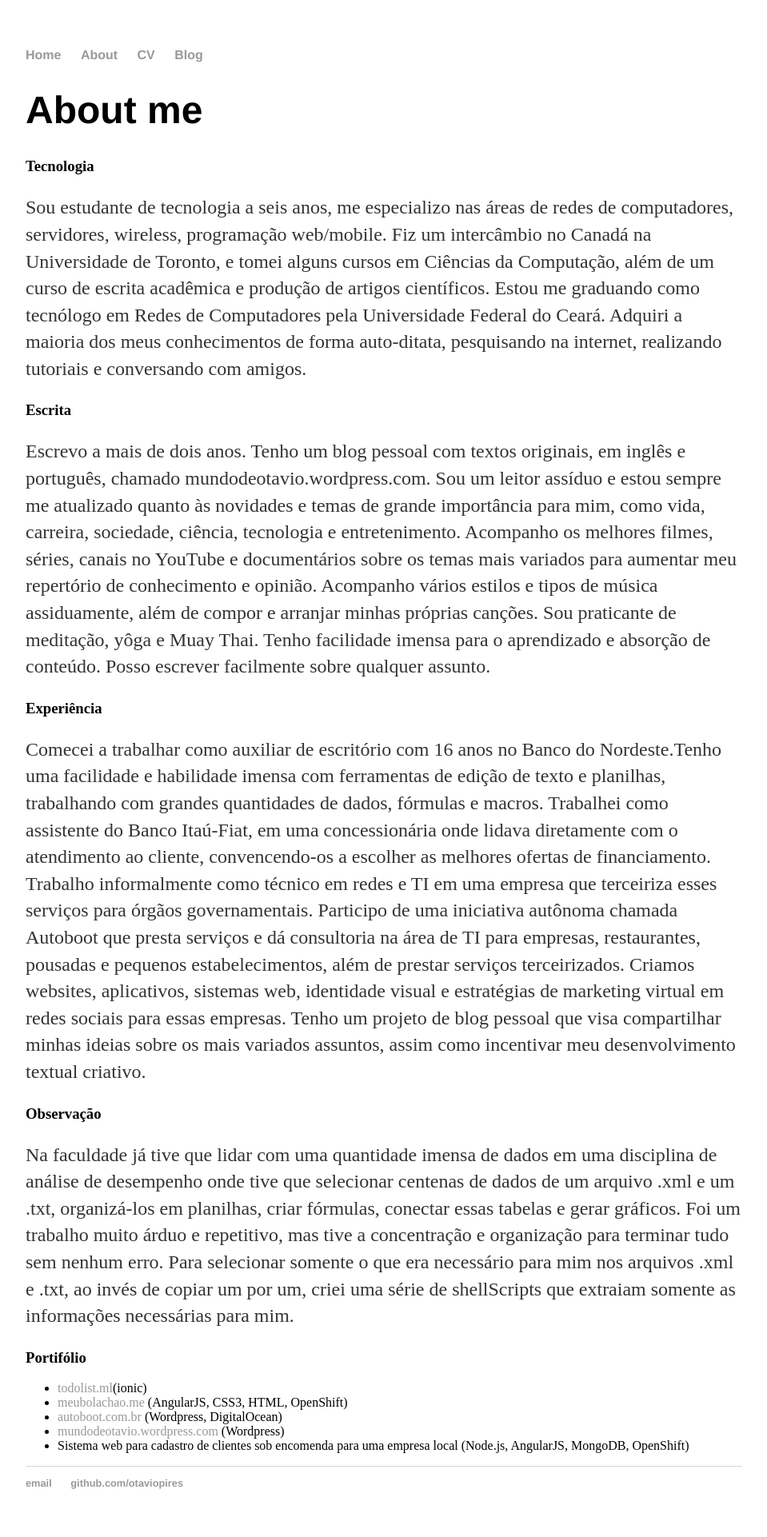
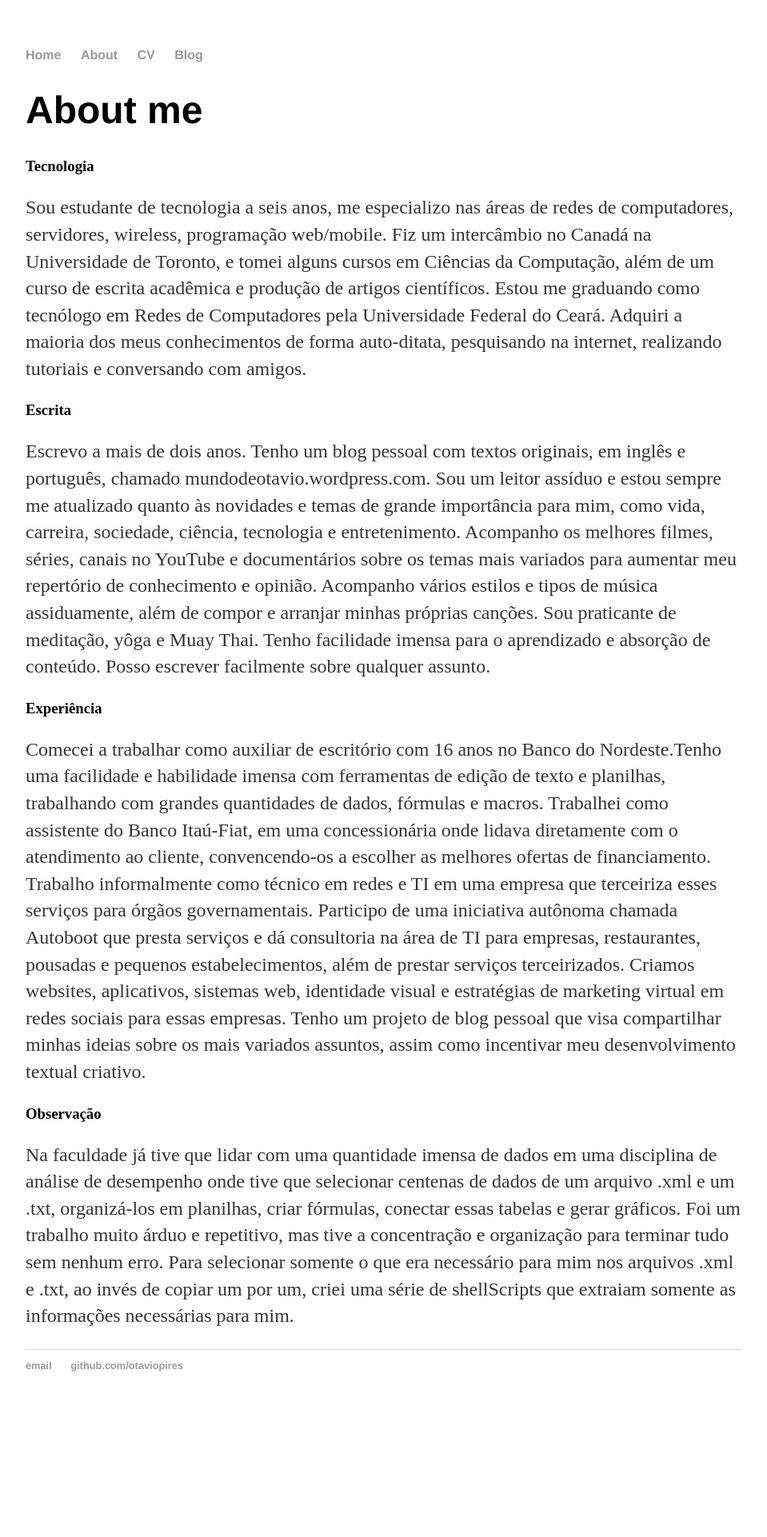
Before and after one commit to otaviopires/otaviopires.github.io, a Jekyll site: the page built from about/index.html, in a window 1280 px wide. Shown: the whole page at 80% size, without its empty margins (160-1119 px from the left). Built offline with Jekyll 4.4.1, drawn with Linux system fonts in a browser that asks for light colours; after the commit the page ends 1775 px from its top, so only the background shows below that.

Commit message:
Update index.html

```diff
--- a/about/index.html
+++ b/about/index.html
@@ -48,15 +48,4 @@ title: About Otávio Pires
     Na faculdade já tive que lidar com uma quantidade imensa de dados em uma disciplina de análise de desempenho onde tive que selecionar centenas de dados de um arquivo .xml e um .txt, organizá-los em planilhas, criar fórmulas, conectar essas tabelas e gerar gráficos. Foi um trabalho muito árduo e repetitivo, mas tive a concentração e organização para terminar tudo sem nenhum erro. Para selecionar somente o que era necessário para mim nos arquivos .xml e .txt, ao invés de copiar um por um, criei uma série de shellScripts que extraiam somente as informações necessárias para mim.
   </p>
 
-
-  <h3>Portifólio</h3>
-
-
-  <ul class="contacts">
-    <li><a href="http://todolist.ml">todolist.ml</a>(ionic)</li>
-    <li><a href="http://meubolachao.me">meubolachao.me</a> (AngularJS, CSS3, HTML, OpenShift)</li>
-    <li><a href="http://autoboot.com.br">autoboot.com.br</a> (Wordpress, DigitalOcean)</li>
-    <li><a href="http://mundodeotavio.wordpress.com">mundodeotavio.wordpress.com</a> (Wordpress)</li>
-    <li>Sistema web para cadastro de clientes sob encomenda para uma empresa local (Node.js, AngularJS, MongoDB, OpenShift)</li>
-  </ul>
 </div>
```
